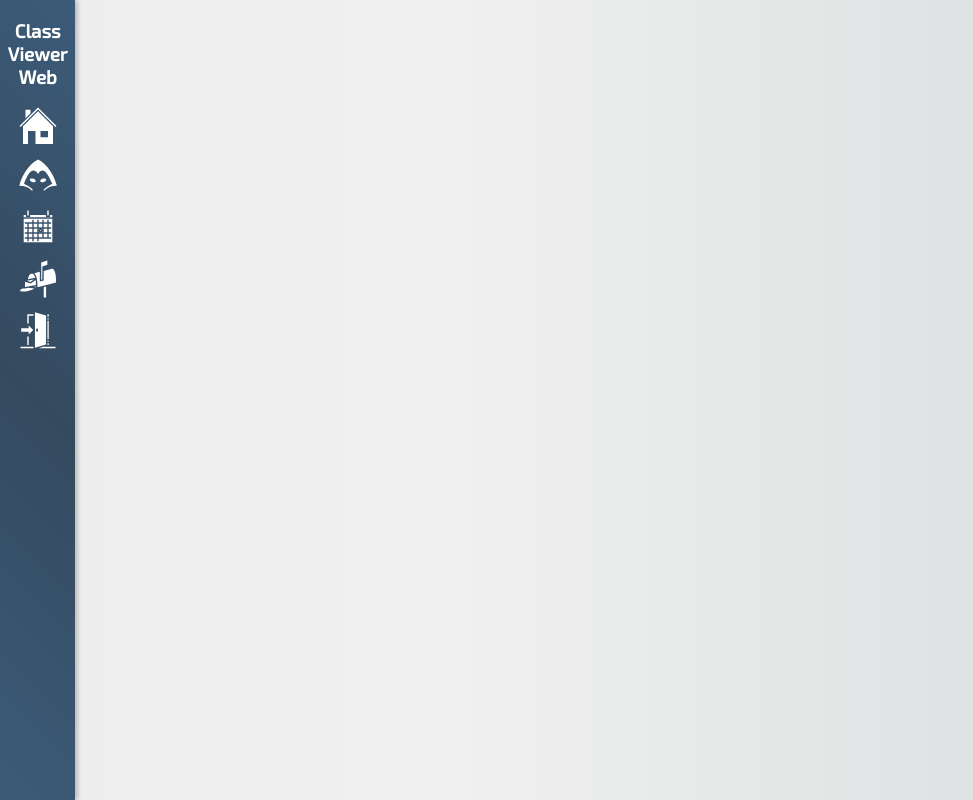
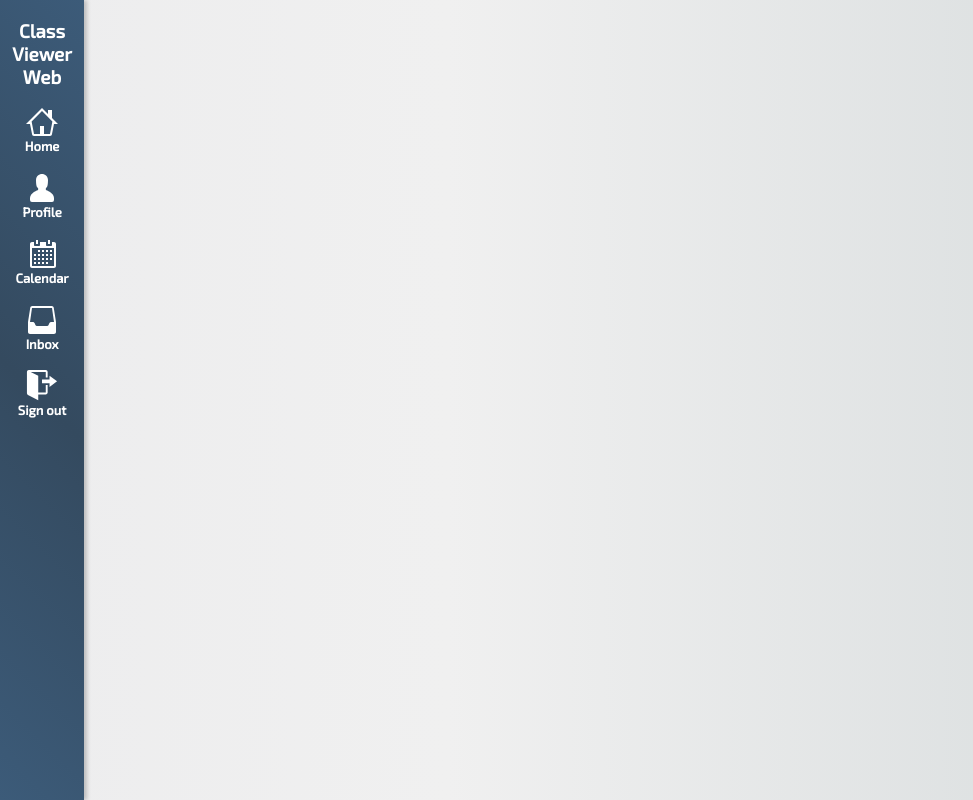
Before and after one commit to theodoremoreland/ClassViewerWeb, a React (Create React App) app in the folder front-end/: page / in a window 1280 px wide. Shown: the whole page, without its empty margins (0-973 px from the left). Built offline with nearby package versions, Linux system fonts and the light colour scheme; no server answers.

Commit message:
updated panel icons to include labels

```diff
--- a/front-end/src/App.css
+++ b/front-end/src/App.css
@@ -39,7 +39,7 @@ html, body {
 
 #controlPanelContainer {
     height: 100%;
-    width: 80px;
+    width: 90px;
     order: 1;
 }
 
--- a/front-end/src/App.tsx
+++ b/front-end/src/App.tsx
@@ -12,15 +12,24 @@ import UnitsView from './views/UnitsView';
 import StudentsView from './views/StudentsView';
 
 // Icons
-import { GiCalendar
-  , GiMailbox
-  , GiHood
-  , GiExitDoor
-  , GiHouse
-} from "react-icons/gi";
+import {
+    GoPerson
+    , GoInbox
+    , GoCalendar
+    , GoSignOut
+    , GoHome
+}  from "react-icons/go"
 
 // Styles
 import './App.css';
+
+const icons = [
+    {img: GoHome, label: "Home"}
+    , {img: GoPerson, label: "Profile"}
+    , {img: GoCalendar, label: "Calendar"}
+    , {img: GoInbox, label: "Inbox"}
+    , {img: GoSignOut, label: "Sign out"}
+];
 
 function App() {
 
@@ -28,7 +37,9 @@ function App() {
     <>
       <BrowserRouter>
         <div id="controlPanelContainer">
-          <Panel title="Class Viewer Web" icons={[ GiHouse, GiHood, GiCalendar, GiMailbox, GiExitDoor]} />
+          <Panel
+          title="Class Viewer Web"
+          icons={icons} />
         </div>
         <div id="contentContainer">
           <Switch>
--- a/front-end/src/components/Panel.css
+++ b/front-end/src/components/Panel.css
@@ -26,12 +26,21 @@
     text-align: center;
 }
 
-.icon {
- margin-bottom: 8px;
- transition: transform 230ms ease-in-out;;
+.iconContainer {
+    display: flex;
+    flex-direction: column;
+    justify-content: center;
+    align-items: center;
+    margin-bottom: 18px;
+    transition: transform 230ms ease-in-out;;
 }
 
-.icon:hover {
-    fill: #5C93CE;
+.iconContainer > h4 {
+    margin: 0;
+    font-size: small;
+}
+
+.iconContainer:hover {
+    /* fill: #5C93CE; */
     transform: scale(1.2);
 }
--- a/front-end/src/components/Panel.tsx
+++ b/front-end/src/components/Panel.tsx
@@ -7,7 +7,10 @@ import './Panel.css';
 
 type PanelProps = {
   title: string,
-  icons: IconType[]
+  icons: Array<{
+      img: IconType,
+      label: string
+    }>
 }
 
 const Panel: FunctionComponent<PanelProps> = ({ title, icons }) => {
@@ -17,7 +20,16 @@ const Panel: FunctionComponent<PanelProps> = ({ title, icons }) => {
     <div className="panel">
         <h3 className="panelTitle">{title}</h3>
       {
-        icons.map((Icon) => <div key={`${Icon}`}><Icon className="icon" size={40}/></div>)
+        icons.map(({img, label}) => {
+            const Icon = img;
+
+            return (
+                <div key={`${label}`} className="iconContainer">
+                    <Icon className="icon" size={32}/>
+                    <h4 className="iconLabel">{label}</h4>
+                </div>
+            )
+        })
       }
     </div>
   )
```
